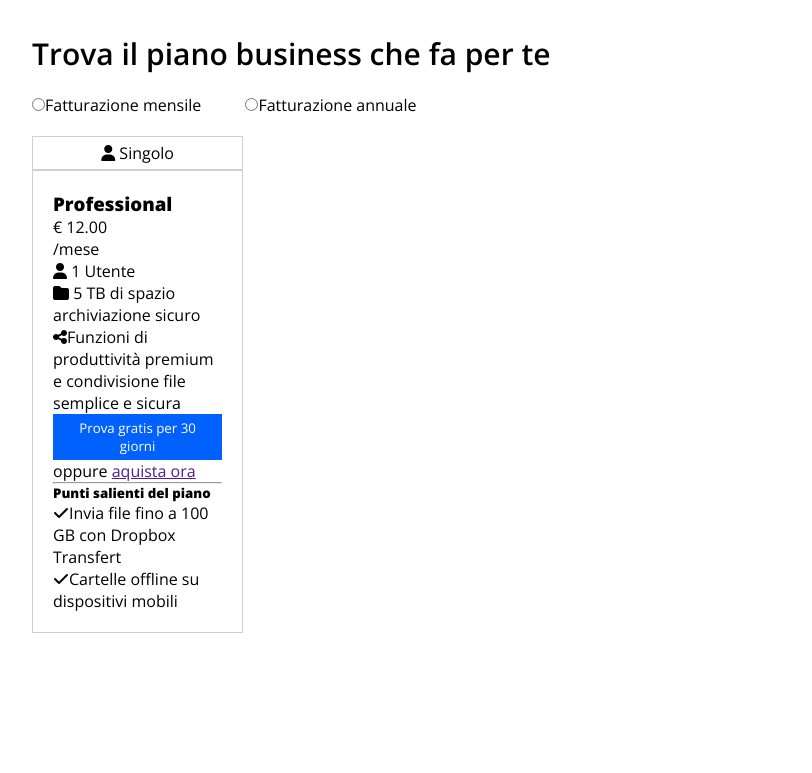
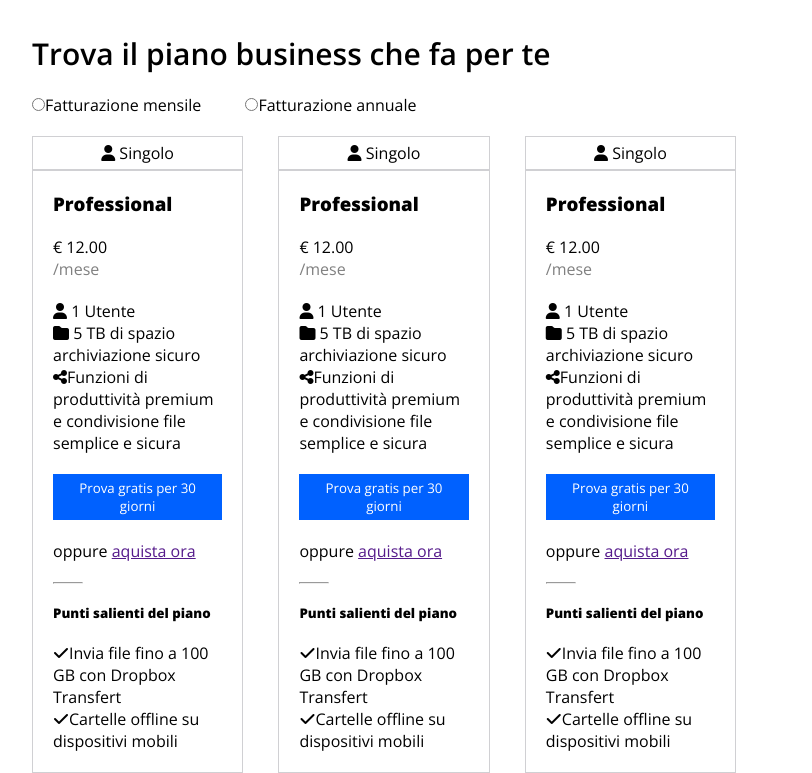
Before and after one commit to Pippo1997/htmlcss-dropbox, a plain HTML site: page index.html in a window 1280 px wide. Shown: the part 767-1540 px from the top of the page, without its empty margins (256-1068 px from the left). Before the commit the page ends 1403 px from the top, so only its background shows below. Drawn offline with nearby package versions, Linux system fonts and the light colour scheme.

Commit message:
row box col-sm

```diff
--- a/css/style.css
+++ b/css/style.css
@@ -142,3 +142,13 @@
 .list-box{
     list-style-type: none;
 }
+
+.hr-box{
+    margin-top: 20px;
+    width: 30px;
+    color: rgba(208,208,211,255);
+}
+
+.grey{
+    color: grey;
+}
--- a/index.html
+++ b/index.html
@@ -75,25 +75,71 @@
                         <div class="head-box border"><i class="fa-solid fa-user"></i> Singolo</div>
                         <div class="content-box border">
                             <h3>Professional</h3>
-                            <p>€ 12.00</p>
-                            <p>/mese</p>
-                            <ul class="list-box">
+                            <p class="padding-top-20px">€ 12.00</p>
+                            <p class="grey">/mese</p>
+                            <ul class="list-box padding-top-20px">
                                 <li><i class="fa-solid fa-user"></i> 1 Utente</li>
                                 <li><i class="fa-solid fa-folder"></i> 5 TB di spazio archiviazione sicuro</li>
                                 <li><i class="fa-solid fa-share-nodes"></i>Funzioni di produttività premium e condivisione file semplice e sicura</li>
                             </ul>
-                            <button class="button-blue">Prova gratis per 30 giorni</button>
-                            <p>oppure <a href="">aquista ora</a></p>
-                            <hr>
-                            <h5>Punti salienti del piano</h5>
-                            <ul class="list-box">
+                            <p class="padding-top-20px">
+                                <button class="button-blue">Prova gratis per 30 giorni</button>
+                            </p>
+                            <p class="padding-top-20px">oppure <a href="">aquista ora</a></p>
+                            <hr class="hr-box">
+                            <h5 class="padding-top-20px">Punti salienti del piano</h5>
+                            <ul class="list-box padding-top-20px">
                                 <li><i class="fa-solid fa-check"></i>Invia file fino a 100 GB con Dropbox Transfert</li>
                                 <li><i class="fa-solid fa-check"></i>Cartelle offline su dispositivi mobili</li>
                             </ul>
                         </div>
                     </div>
-
-
+                    <div class="col-sm">
+                        <div class="head-box border"><i class="fa-solid fa-user"></i> Singolo</div>
+                        <div class="content-box border">
+                            <h3>Professional</h3>
+                            <p class="padding-top-20px">€ 12.00</p>
+                            <p class="grey">/mese</p>
+                            <ul class="list-box padding-top-20px">
+                                <li><i class="fa-solid fa-user"></i> 1 Utente</li>
+                                <li><i class="fa-solid fa-folder"></i> 5 TB di spazio archiviazione sicuro</li>
+                                <li><i class="fa-solid fa-share-nodes"></i>Funzioni di produttività premium e condivisione file semplice e sicura</li>
+                            </ul>
+                            <p class="padding-top-20px">
+                                <button class="button-blue">Prova gratis per 30 giorni</button>
+                            </p>
+                            <p class="padding-top-20px">oppure <a href="">aquista ora</a></p>
+                            <hr class="hr-box">
+                            <h5 class="padding-top-20px">Punti salienti del piano</h5>
+                            <ul class="list-box padding-top-20px">
+                                <li><i class="fa-solid fa-check"></i>Invia file fino a 100 GB con Dropbox Transfert</li>
+                                <li><i class="fa-solid fa-check"></i>Cartelle offline su dispositivi mobili</li>
+                            </ul>
+                        </div>
+                    </div>
+                    <div class="col-sm">
+                        <div class="head-box border"><i class="fa-solid fa-user"></i> Singolo</div>
+                        <div class="content-box border">
+                            <h3>Professional</h3>
+                            <p class="padding-top-20px">€ 12.00</p>
+                            <p class="grey">/mese</p>
+                            <ul class="list-box padding-top-20px">
+                                <li><i class="fa-solid fa-user"></i> 1 Utente</li>
+                                <li><i class="fa-solid fa-folder"></i> 5 TB di spazio archiviazione sicuro</li>
+                                <li><i class="fa-solid fa-share-nodes"></i>Funzioni di produttività premium e condivisione file semplice e sicura</li>
+                            </ul>
+                            <p class="padding-top-20px">
+                                <button class="button-blue">Prova gratis per 30 giorni</button>
+                            </p>
+                            <p class="padding-top-20px">oppure <a href="">aquista ora</a></p>
+                            <hr class="hr-box">
+                            <h5 class="padding-top-20px">Punti salienti del piano</h5>
+                            <ul class="list-box padding-top-20px">
+                                <li><i class="fa-solid fa-check"></i>Invia file fino a 100 GB con Dropbox Transfert</li>
+                                <li><i class="fa-solid fa-check"></i>Cartelle offline su dispositivi mobili</li>
+                            </ul>
+                        </div>
+                    </div>
                 </div>
                 <div class="row-box">
                     <div class="col-lg">
```
